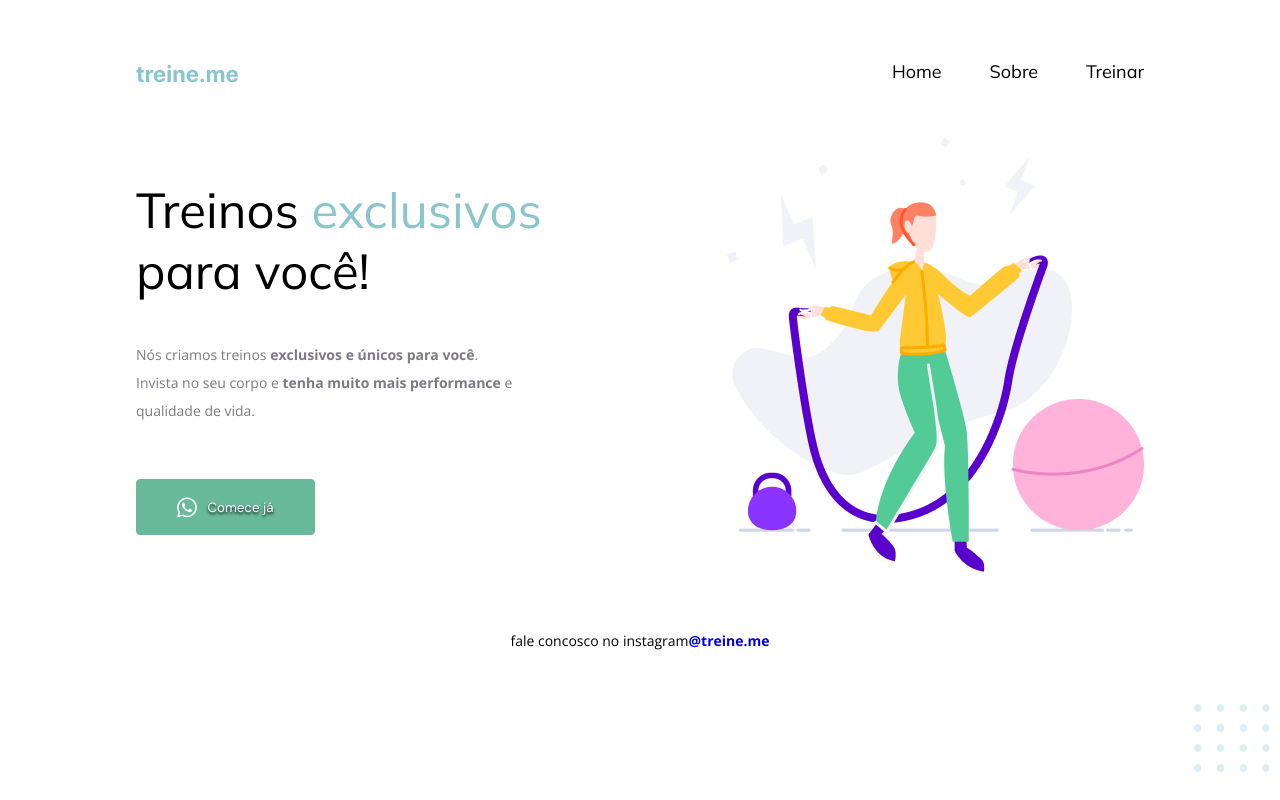
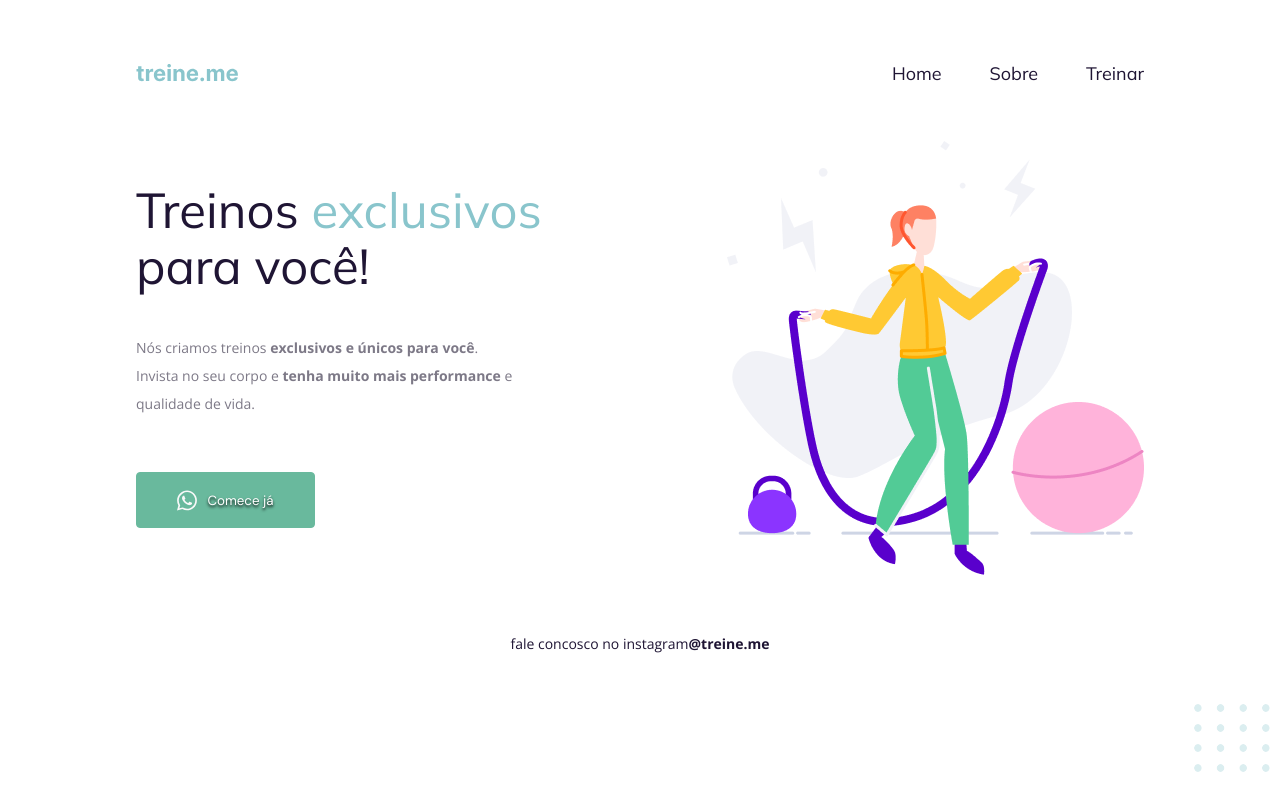
Before and after one commit to Taynara-Veloso/projeto2_stage2_treine-me, a plain HTML site: page index.html in a window 1280 px wide. Drawn offline with nearby package versions, Linux system fonts and the light colour scheme.

Commit message:
:lipstick: css and html adjustments

```diff
--- a/index.html
+++ b/index.html
@@ -14,16 +14,17 @@
   </head>
   <body>
     <div class="page">
-      <header>
-        <img src="./image/Logo.svg" alt="treine me" />
-        <nav>
-          <ul>
-            <li>Home</li>
-            <li>Sobre</li>
-            <li>Treinar</li>
-          </ul>
-        </nav>
-      </header>
+      <nav>
+        <a id="logo" href="#">
+          <img src="./image/Logo.svg" alt="treine me" />
+        </a>
+        <ul>
+          <li><a href="#">Home</a></li>
+          <li><a href="#">Sobre</a></li>
+          <li><a href="#">Treinar</a></li>
+        </ul>
+      </nav>
+
       <main>
         <section class="text">
           <h1>Treinos <span>exclusivos</span> para você!</h1>
@@ -50,7 +51,8 @@
         fale concosco no instagram <a href="#" target="_blank">@treine.me</a>
       </footer>
     </div>
-    <img id="balls-decoration"
+    <img
+      id="balls-decoration"
       src="./image/balls-decoration.svg"
       alt="bolinhas decorativas no rodapé da página"
     />
--- a/style.css
+++ b/style.css
@@ -6,12 +6,13 @@ body {
   --light-blue: #89c5cc;
   --light-grey: #7d7987;
   --light-green: #69b99d;
+  --black-blue: #1f1534;
 }
 .page {
   width: 1008px;
   margin: 60px auto 0;
 }
-header {
+nav {
   display: flex;
   justify-content: space-between;
   align-items: center;
@@ -28,6 +29,15 @@ ul {
 
   margin: 0;
   padding: 0;
+
+  a {
+    text-decoration: none;
+    color: var(--black-blue);
+  }
+}
+
+ul li a:hover {
+  font-weight: bold;
 }
 
 main {
@@ -48,6 +58,8 @@ main {
     font-family: "Mulish", sans-serif;
     font-weight: normal;
     font-size: 49px;
+    line-height: 56px;
+    color: var(--black-blue);
   }
 
   span {
@@ -78,10 +90,12 @@ footer {
   padding-top: 55px;
   display: flex;
   justify-content: center;
+  color: var(--black-blue);
 
   a {
     text-decoration: none;
     font-weight: bold;
+    color: var(--black-blue);
   }
 }
 #balls-decoration {
```
